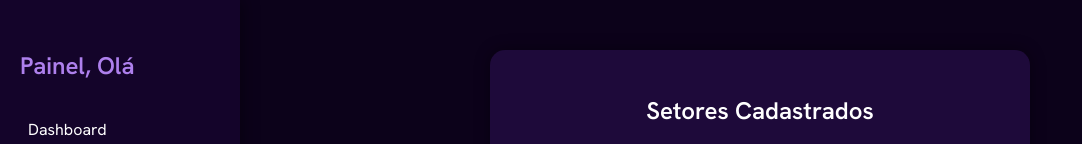
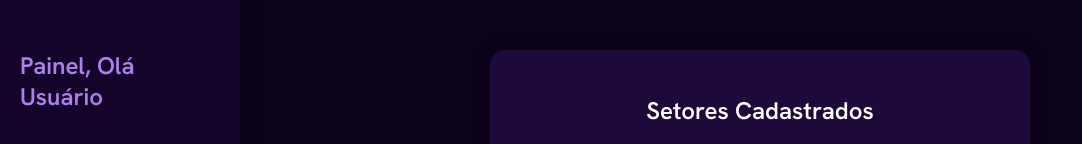
Before and after one commit to Smart-Insight-1/project-smart-insight, a website: page public/dashboard/setor.html in a window 1280 px wide. Shown: the top 144 px of the page, without its empty margins (0-1082 px from the left). Drawn offline with Linux system fonts and the light colour scheme.

Commit message:
Atualizando NOME_USUARIO sessionStorage (v2.0)

```diff
--- a/public/dashboard/setor.html
+++ b/public/dashboard/setor.html
@@ -107,9 +107,9 @@
     const nomeUsuario = sessionStorage.getItem('NOME_USUARIO');
 
     if(nomeUsuario == undefined || nomeUsuario == null) {
+        document.getElementById("nome_usuario").innerHTML = "Usuário";
+    } else {
         document.getElementById("nome_usuario").innerHTML = nomeUsuario;
-    } else {
-        document.getElementById("nome_usuario").innerHTML = "Usuário";
     }
 
     const tipoUsuario = sessionStorage.getItem('TIPO_USUARIO');
```
Also changed, not shown: public/dashboard/cadastro.html (+2 -2 lines), public/dashboard/contato.html (+8 -0 lines), public/dashboard/dashboard.html (+2 -2 lines), public/dashboard/informacao.html (+2 -2 lines), public/dashboard/produto.html (+2 -2 lines).
